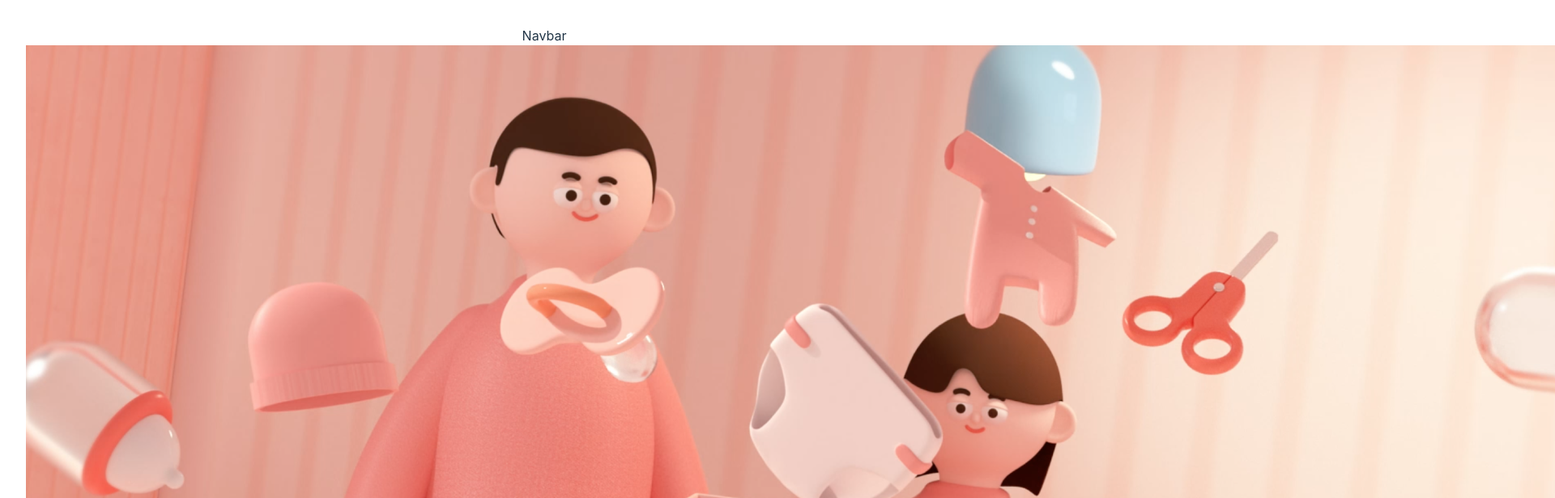
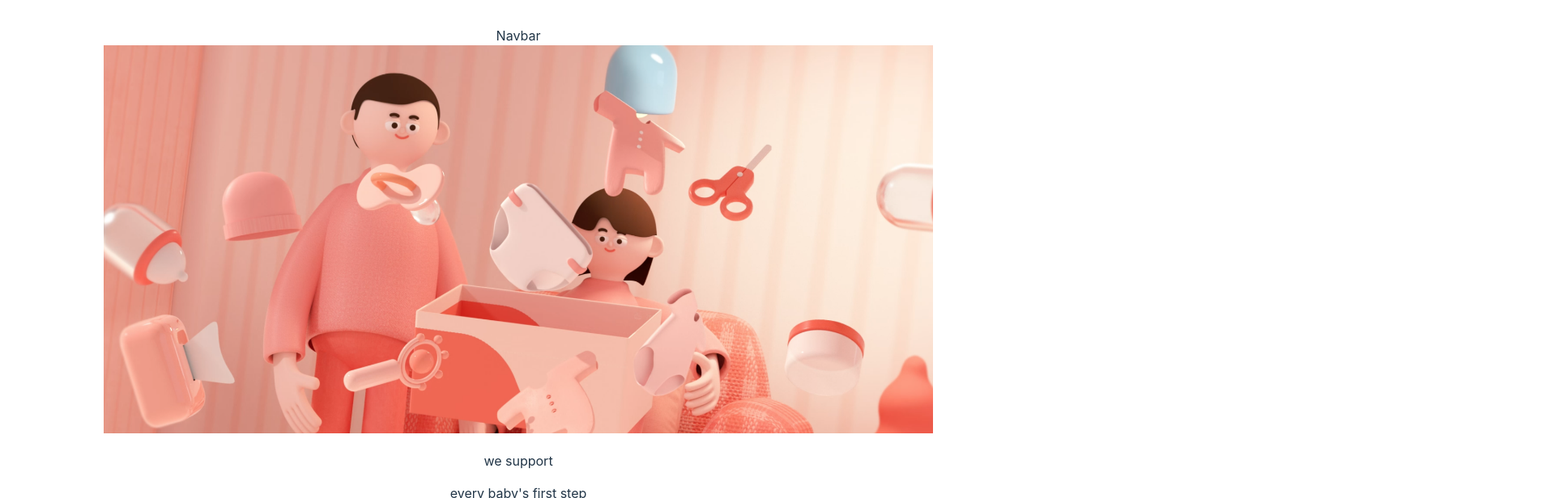
Before and after one commit to tae2seat/bebe-react, a React (Vite) app: page / in a window 1280 px wide. Shown: the top 616 px of the page at 81% size, 1920 px wide, since content can reach past the window. Built offline with nearby package versions, Linux system fonts and the light colour scheme.

Commit message:
banner width 조절

```diff
--- a/src/components/company/Banner.jsx
+++ b/src/components/company/Banner.jsx
@@ -5,7 +5,7 @@ import vector from "../../assets/icons/vector.png";
 export default function Banner() {
   return (
     <section>
-      <img src={banner} alt="banner" />
+      <img src={banner} alt="banner" style={{ maxWidth: "1024px" }} />
       <div>
         <div>
           <p>we support</p>
```
